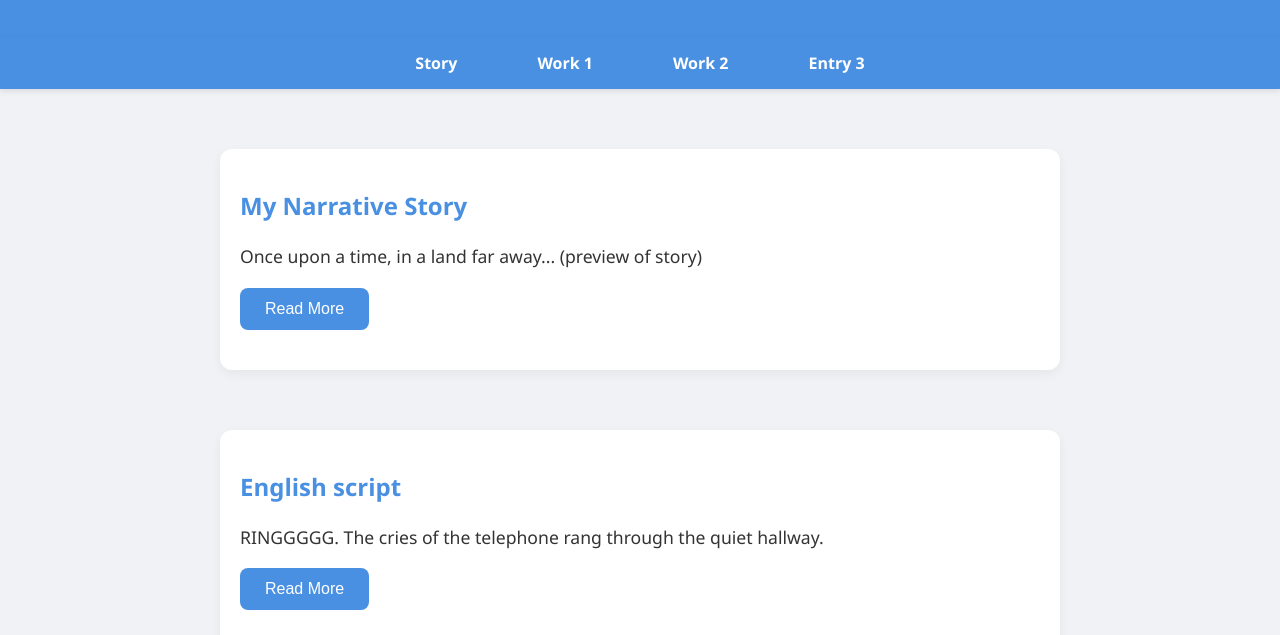
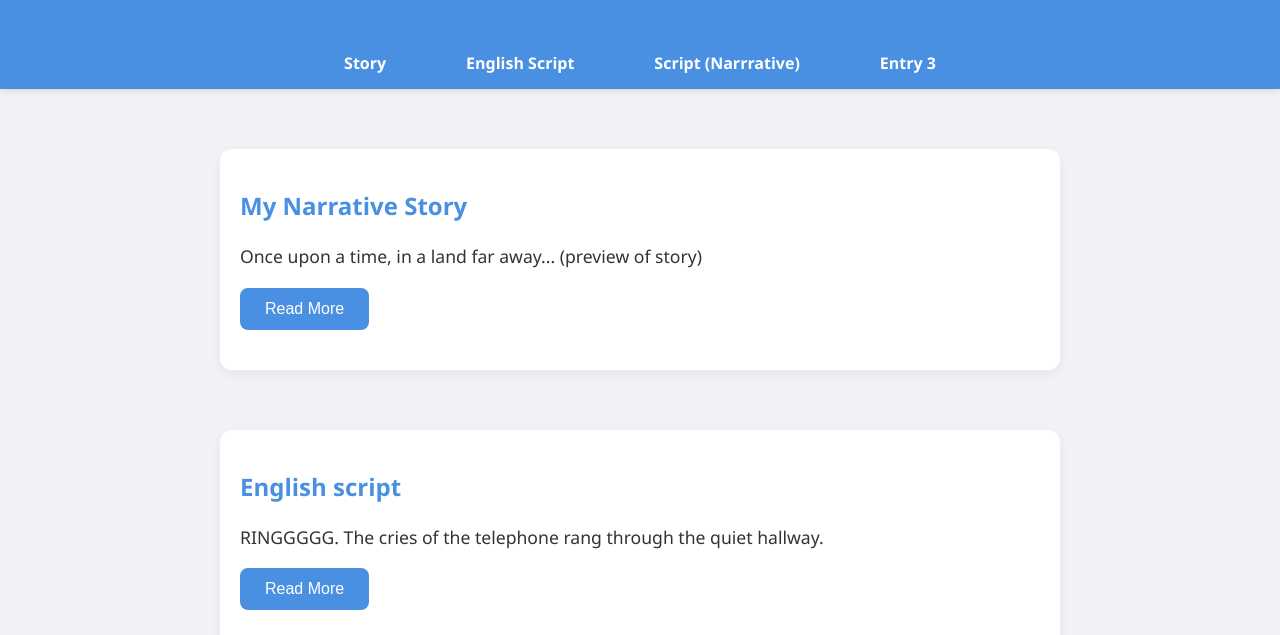
Before and after one commit to Cyruzcjx/EngPort, a plain HTML site: page index.html in a window 1280 px wide. Shown: the part 165-800 px from the top of the page. Drawn offline with Linux system fonts and the light colour scheme.

Commit message:
Update index.html

```diff
--- a/index.html
+++ b/index.html
@@ -125,8 +125,8 @@
   <nav>
     <div class="nav-container">
       <a href="#story-preview">Story</a>
-      <a href="#work1-preview">Work 1</a>
-      <a href="#work2-preview">Work 2</a>
+      <a href="#work1-preview">English Script</a>
+      <a href="#work2-preview">Script (Narrrative)</a>
       <a href="#entry3-preview">Entry 3</a>
     </div>
   </nav>
```
